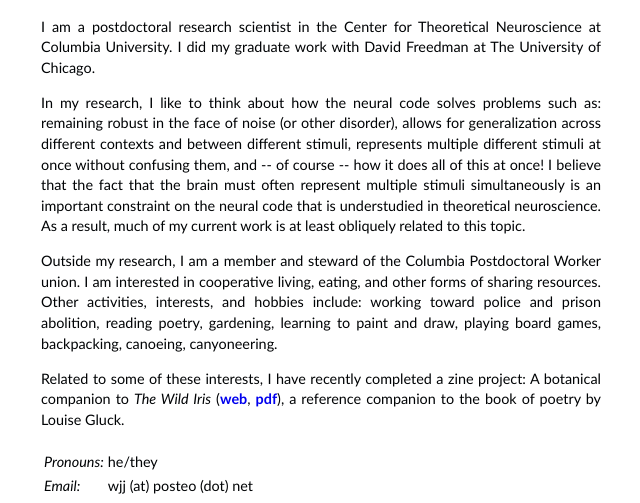
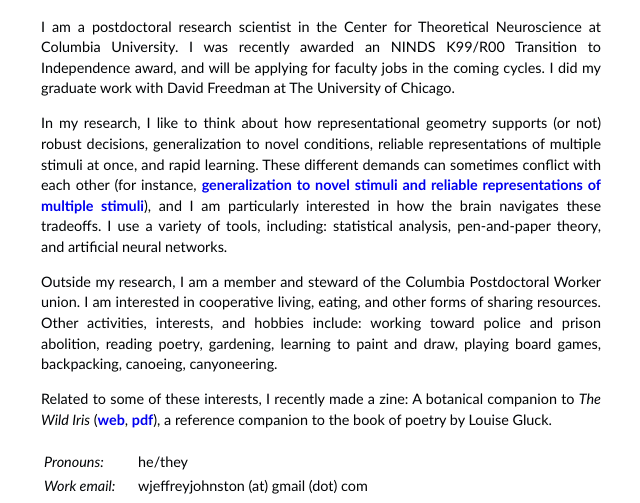
Before and after one commit to wj2/wj2.github.io, a plain HTML site: page index.html in a window 1280 px wide. Shown: the part 294-797 px from the top of the page, without its empty margins (87-727 px from the left). Drawn offline with Linux system fonts and the light colour scheme.

Commit message:
Updated summary page

```diff
--- a/index.html
+++ b/index.html
@@ -23,23 +23,14 @@
 
 
     <p>I am a postdoctoral research scientist in the Center for Theoretical Neuroscience
-at Columbia University. I did my graduate work with David Freedman at The
-University of Chicago. </p>
-<p>In my research, I like to think about how the neural code solves problems
-such as: remaining robust in the face of noise (or other disorder), allows for
-generalization across different contexts and between different stimuli,
-represents multiple different stimuli at once without confusing them, and
--- of course -- how it does all of this at once! I believe that the fact that
-the brain must often represent multiple stimuli simultaneously is an important
-constraint on the neural code that is understudied in theoretical neuroscience.
-As a result, much of my current work is at least obliquely related to this
-topic. </p>
+at Columbia University. I was recently awarded an NINDS K99/R00 Transition to Independence award, and will be applying for faculty jobs in the coming cycles. I did my graduate work with David Freedman at The University of Chicago. </p>
+<p>In my research, I like to think about how representational geometry supports (or not) robust decisions, generalization to novel conditions, reliable representations of multiple stimuli at once, and rapid learning. These different demands can sometimes conflict with each other (for instance, <a href="https://rdcu.be/dUbMd">generalization to novel stimuli and reliable representations of multiple stimuli</a>), and I am particularly interested in how the brain navigates these tradeoffs. I use a variety of tools, including: statistical analysis, pen-and-paper theory, and artificial neural networks.</p>
 <p>Outside my research, I am a member and steward of the Columbia Postdoctoral Worker
 union. I am interested in cooperative living, eating, and other forms of sharing
 resources. Other activities, interests, and hobbies include: working toward police
 and prison abolition, reading poetry, gardening, learning to paint and draw,
 playing board games, backpacking, canoeing, canyoneering. </p>
-<p>Related to some of these interests, I have recently completed a zine project: A botanical companion to <em>The Wild Iris</em> (<a href="https://wj2.github.io/wild_iris/">web</a>, <a href="https://wj2.github.io/wild_iris/a_botanical_companion_to_the-wild-iris.pdf">pdf</a>), a reference companion to the book of poetry by Louise Gluck. </p>
+<p>Related to some of these interests, I recently made a zine: A botanical companion to <em>The Wild Iris</em> (<a href="https://wj2.github.io/wild_iris/">web</a>, <a href="https://wj2.github.io/wild_iris/a_botanical_companion_to_the-wild-iris.pdf">pdf</a>), a reference companion to the book of poetry by Louise Gluck. </p>
 <table>
 <thead>
 <tr>
@@ -53,7 +44,11 @@ playing board games, backpacking, canoeing, canyoneering. </p>
 <td>he/they</td>
 </tr>
 <tr>
-<td><em>Email:</em></td>
+<td><em>Work email:</em></td>
+<td>wjeffreyjohnston (at) gmail (dot) com</td>
+</tr>
+<tr>
+<td><em>Personal email:</em></td>
 <td>wjj (at) posteo (dot) net</td>
 </tr>
 <tr>
```
